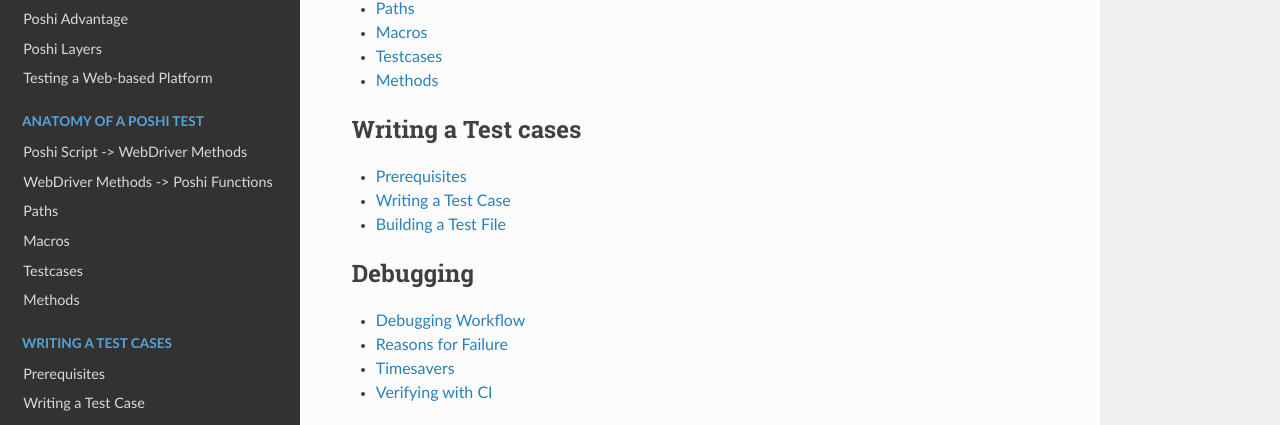
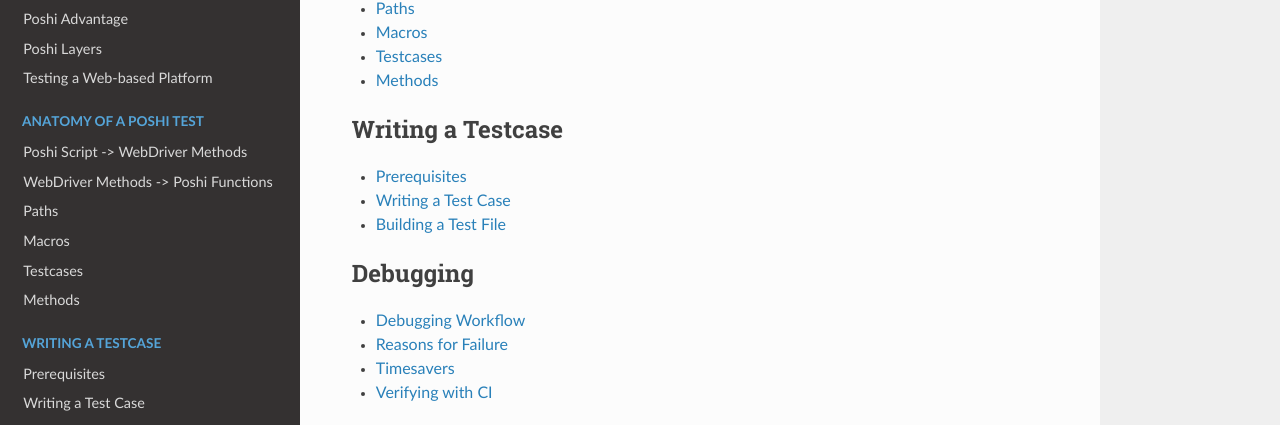
Before and after one commit to vicnate5/liferay-learn-poshi, a Sphinx documentation site: the page built from docs/index.rst, in a window 1280 px wide and 900 px high, scrolled down 534 px. Shown: the part 162-587 px from the top of the window. Built offline with Sphinx 7.4.7 and the Read the Docs theme 2.0.0, drawn with Linux system fonts in a browser that asks for light colours.

Commit message:
LRQA-51977 Grammar

```diff
--- a/docs/index.rst
+++ b/docs/index.rst
@@ -37,7 +37,7 @@
   anatomy/methods
 
 .. toctree::
-  :caption: Writing a Test cases
+  :caption: Writing a Testcase
   :name: sec-writing
 
   writing/prerequisites
```
